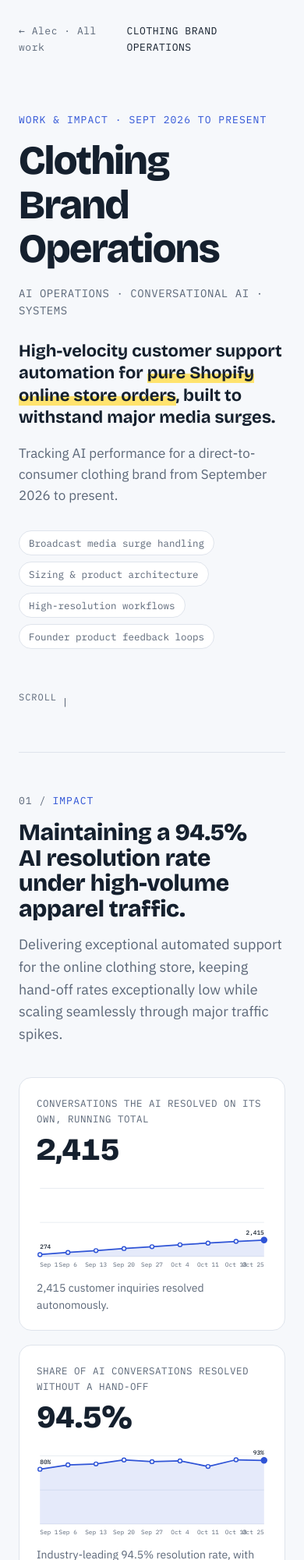
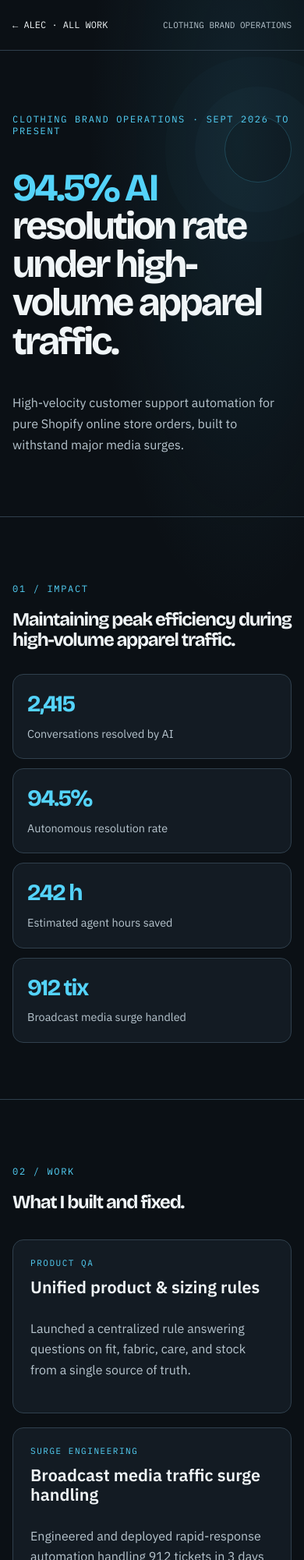
Before and after one commit to alev-collab/alev-collab.github.io, a plain HTML site: page clothing-brand/index.html in a window 390 px wide. Shown: the top 2000 px of the page at 78% size. Drawn offline with nearby package versions, Linux system fonts and the light colour scheme.

Commit message:
Update index.html

```diff
--- a/clothing-brand/index.html
+++ b/clothing-brand/index.html
@@ -3,236 +3,123 @@
 <head>
 <meta charset="utf-8">
 <meta name="viewport" content="width=device-width, initial-scale=1, viewport-fit=cover">
-<title>Clothing Brand Operations · AI Systems</title>
-<meta name="description" content="The impact of AI Operations for a direct-to-consumer clothing brand from Sept 2026 to present.">
+<meta name="description" content="Clothing brand AI operations portfolio and case study.">
+<title>Clothing Brand Operations · Alec</title>
 <link rel="preconnect" href="https://fonts.googleapis.com">
-<link rel="stylesheet" href="https://fonts.googleapis.com/css2?family=Bricolage+Grotesque:opsz,wght@12..96,500;12..96,700;12..96,800&family=IBM+Plex+Sans:wght@400;500;600&family=IBM+Plex+Mono:wght@400;500&display=swap">
-<link rel="stylesheet" href="../assets/site.css">
+<link href="https://fonts.googleapis.com/css2?family=Bricolage+Grotesque:opsz,wght@12..96,500;12..96,700;12..96,800&amp;family=IBM+Plex+Sans:wght@400;500;600&amp;family=IBM+Plex+Mono:wght@400;500;600&amp;display=swap" rel="stylesheet">
+<style>
+  :root { --bg:#0b1015; --surface:#131b23; --border:#30404d; --text:#f0f5f7; --muted:#b7c5ce; --accent:#54d3fa; }
+  *, *::before, *::after { box-sizing:border-box; }
+  html { scroll-behavior:smooth; }
+  body { margin:0; width:100%; min-width:0; color:var(--text); font-family:"IBM Plex Sans",sans-serif; background:var(--bg); }
+  .site-shell { width:100%; overflow-x:clip; background:radial-gradient(ellipse 65% 35% at 78% 8%,rgba(54,150,182,.14),transparent 75%),var(--bg); }
+  .site-inner { width:min(100% - 40px,1180px); margin-inline:auto; }
+  .display { font-family:"Bricolage Grotesque",sans-serif; letter-spacing:-.055em; }
+  .mono { font-family:"IBM Plex Mono",monospace; }
+  .topline { border-bottom:1px solid var(--border); }
+  .topline-inner { min-height:70px; display:flex; justify-content:space-between; align-items:center; gap:16px; }
+  .eyebrow { font-family:"IBM Plex Mono",monospace; letter-spacing:.14em; text-transform:uppercase; }
+  .hero { padding:clamp(68px,10vw,142px) 0 clamp(62px,8vw,110px); position:relative; }
+  .hero::after { content:""; position:absolute; right:0; top:14%; width:clamp(80px,22vw,300px); aspect-ratio:1; border:1px solid rgba(84,211,250,.22); border-radius:50%; box-shadow:0 0 0 38px rgba(84,211,250,.025),0 0 0 76px rgba(84,211,250,.018); pointer-events:none; }
+  .hero-copy { position:relative; z-index:1; max-width:960px; }
+  .hero h1 { max-width:940px; font-size:clamp(3.1rem,7.4vw,7rem); line-height:.99; }
+  .hero h1::first-line { color:var(--accent); }
+  .hero-description { max-width:650px; line-height:1.7; }
+  .action-row { display:flex; flex-wrap:wrap; gap:12px; }
+  .action { min-height:50px; padding:13px 20px; display:inline-flex; align-items:center; justify-content:center; text-align:center; border-radius:8px; text-decoration:none; font-weight:600; transition:transform .2s ease,background-color .2s ease,border-color .2s ease; }
+  .action:hover { transform:translateY(-2px); }
+  .action-primary { background:var(--accent); color:#071117; }
+  .action-secondary { border:1px solid #678091; color:var(--text); background:rgba(19,27,35,.7); }
+  a:focus-visible { outline:3px solid #ffdb78; outline-offset:4px; border-radius:5px; }
+  .section { padding:clamp(72px,9vw,118px) 0; border-top:1px solid var(--border); }
+  .section-heading { max-width:780px; line-height:1.08; }
+  .section-lead { max-width:720px; line-height:1.7; }
+  .proof-grid { display:grid; grid-template-columns:repeat(4,minmax(0,1fr)); gap:12px; margin-top:30px; }
+  .proof-card,.project-card { min-width:0; border:1px solid var(--border); background:var(--surface); border-radius:14px; }
+  .proof-card { padding:23px 18px 21px; display:flex; flex-direction:column; gap:12px; }
+  .metric-number { font-family:"Bricolage Grotesque",sans-serif; font-size:clamp(1.85rem,3vw,2.8rem); font-weight:700; line-height:1; letter-spacing:-.055em; white-space:nowrap; color:var(--accent); }
+  .metric-label { line-height:1.5; color:var(--muted); font-size:0.9rem; }
+  .project-grid { display:grid; grid-template-columns:repeat(2,minmax(0,1fr)); gap:18px; margin-top:34px; }
+  .project-card { display:flex; flex-direction:column; padding:clamp(22px,3vw,32px); }
+  .project-card h3 { line-height:1.13; font-size:1.35rem; margin-top:12px; margin-bottom:12px; }
+  .project-card p { line-height:1.65; color:var(--muted); margin-bottom:20px; }
+  .footer { padding:42px 0; border-top:1px solid var(--border); color:var(--muted); }
+  @media (max-width:1000px) {
+    .proof-grid { grid-template-columns:repeat(2,minmax(0,1fr)); }
+  }
+  @media (max-width:700px) {
+    .site-inner { width:min(100% - 32px,1180px); }
+    .topline-inner { min-height:64px; }
+    .proof-grid, .project-grid { grid-template-columns:1fr; }
+  }
+</style>
 </head>
 <body>
-<div class="wrap">
-<nav class="topnav"><a href="../">← Alec · All work</a><span>CLOTHING BRAND OPERATIONS</span></nav>
-
-<!-- HERO -->
-<header class="hero">
-  <div>
-    <div class="eyebrow">Work &amp; impact · Sept 2026 to present</div>
-    <h1>Clothing Brand Operations</h1>
-    <div class="role">AI OPERATIONS · CONVERSATIONAL AI · SYSTEMS</div>
-    <p class="thesis">High-velocity customer support automation for <span class="hl">pure Shopify online store orders</span>, built to withstand major media surges.</p>
-    <p class="context">Tracking AI performance for a direct-to-consumer clothing brand from September 2026 to present.</p>
-    <div class="chips">
-      <span class="chip">Broadcast media surge handling</span>
-      <span class="chip">Sizing &amp; product architecture</span>
-      <span class="chip">High-resolution workflows</span>
-      <span class="chip">Founder product feedback loops</span>
-    </div>
-    <div class="cue" aria-hidden="true">SCROLL</div>
+<div class="site-shell">
+  <header class="topline">
+    <div class="site-inner topline-inner">
+      <a href="../" class="mono" style="color:var(--text); text-decoration:none; font-size:12px;">← ALEC · ALL WORK</a>
+      <span class="mono" style="color:var(--muted); font-size:11px;">CLOTHING BRAND OPERATIONS</span>
     </div>
   </header>
-
-<!-- IMPACT -->
-<section id="impact">
-  <div class="eyebrow">Impact</div>
-  <h2>Maintaining a 94.5% AI resolution rate under high-volume apparel traffic.</h2>
-  <p class="lead">Delivering exceptional automated support for the online clothing store, keeping hand-off rates exceptionally low while scaling seamlessly through major traffic spikes.</p>
-
-  <div class="ledger">
-    <div class="metric chart" data-series="274,588,868,1171,1439,1720,1965,2214,2415" data-labels="Sep 1,Sep 6,Sep 13,Sep 20,Sep 27,Oct 4,Oct 11,Oct 18,Oct 25" data-fmt="int">
-      <div class="k">Conversations the AI resolved on its own, running total</div>
-      <div class="big"><span class="count" data-to="2415" data-suffix="">2,415</span></div>
-      <div class="plot" role="img" aria-label="Running total of AI-resolved conversations from 274 to 2,415"></div>
-      <p class="ctx">2,415 customer inquiries resolved autonomously.</p>
-    </div>
-
-    <div class="metric chart" data-series="80.4,86.8,88.2,94.0,91.5,92.6,84.5,94.3,93.4" data-labels="Sep 1,Sep 6,Sep 13,Sep 20,Sep 27,Oct 4,Oct 11,Oct 18,Oct 25" data-fmt="pct">
-      <div class="k">Share of AI conversations resolved without a hand-off</div>
-      <div class="big"><span class="count" data-to="94.5" data-dec="1" data-suffix="%">94.5%</span></div>
-      <div class="plot" role="img" aria-label="Consistent high resolution rate averaging 94.5%"></div>
-      <p class="ctx">Industry-leading 94.5% resolution rate, with hand-offs holding steady at roughly 5%.</p>
-    </div>
-
-    <div class="metric">
-      <div class="k">Agent hours saved</div>
-      <div class="big"><span class="count" data-to="242" data-suffix=" h">242 h</span></div>
-      <p class="ctx">Approximately 30 full shifts of agent work saved.</p>
-    </div>
-
-    <div class="metric">
-      <div class="k">Media Surge Handled</div>
-      <div class="big"><span class="count" data-to="912" data-suffix=" tix">912 tix</span></div>
-      <p class="ctx">Processed 912 tickets in 3 days in November, with the AI resolving ~92% autonomously.</p>
-    </div>
-  </div>
-
-  <div class="strip">
-    <div class="metric"><div class="k">Total Tickets Created</div><div class="big"><span class="count" data-to="3312">3,312</span></div></div>
-    <div class="metric"><div class="k">System Emails Auto-Closed</div><div class="big"><span class="count" data-to="38">38</span></div></div>
-    <div class="metric"><div class="k">CSAT (Limited Ratings)</div><div class="big"><span class="count" data-to="85.7" data-dec="1" data-suffix="%">85.7%</span></div></div>
-  </div>
-  <p class="footnote">Source: Commslayer reports. Hours saved = AI-resolved conversations × 6 minutes.</p>
-</section>
-
-<!-- HOW I WORK -->
-<section id="how">
-  <div class="eyebrow">How I work</div>
-  <h2>Architecting robust apparel workflows for high-volume retail surges.</h2>
-  <div class="how">
-    <div class="how-item"><h3>Unified product intelligence</h3><p>Consolidated sizing, fit, care, fabric, and stock inquiries into a single comprehensive ruleset.</p></div>
-    <div class="how-item"><h3>Smart order logic</h3><p>Configured intelligent order tracking flows to automatically detect shipping delays and stalled carrier updates, routing shipments down proactive resolution path.</p></div>
-    <div class="how-item"><h3>Founder feedback loops</h3><p>Structured product request logging directly for founders, correcting apparel sizing and v-neck inquiries.</p></div>
-    <div class="how-item"><h3>Surge-ready infrastructure</h3><p>Designed and deployed high-capacity automation rules capable of absorbing hundreds of concurrent tickets during national TV broadcasts.</p></div>
+  <main>
+    <section class="hero site-inner" aria-labelledby="hero-title">
+      <div class="hero-copy">
+        <p class="eyebrow mb-7" style="color:var(--accent); font-size:12px;">CLOTHING BRAND OPERATIONS · SEPT 2026 TO PRESENT</p>
+        <h1 id="hero-title" class="display font-extrabold mb-7">94.5% AI resolution rate under high-volume apparel traffic.</h1>
+        <p class="hero-description mb-8" style="color:var(--muted);">High-velocity customer support automation for pure Shopify online store orders, built to withstand major media surges.</p>
       </div>
     </section>
 
-<!-- WORK -->
-<section id="work">
-  <div class="eyebrow">Selected work</div>
-  <h2>What I built and fixed.</h2>
-  <div class="work">
-    <article class="card">
-      <span class="tag">Product QA</span>
-      <h3>Unified product &amp; sizing rules</h3>
-      <p>Launched a centralized rule answering questions on fit, fabric, care, and stock from a single source of truth (live Oct 30).</p>
-      <div class="out">Instant, accurate customer guidance across apparel collections.</div>
+    <section class="section" aria-labelledby="proof-title">
+      <div class="site-inner">
+        <p class="eyebrow mb-3" style="color:var(--accent); font-size:12px;">01 / IMPACT</p>
+        <h2 id="proof-title" class="display section-heading font-bold" style="font-size:24px;">Maintaining peak efficiency during high-volume apparel traffic.</h2>
+        <div class="proof-grid">
+          <article class="proof-card">
+            <span class="metric-number">2,415</span>
+            <span class="metric-label">Conversations resolved by AI</span>
           </article>
-
-    <article class="card">
-      <span class="tag">Surge engineering</span>
-      <h3>Broadcast media traffic surge handling</h3>
-      <p>Engineered and deployed rapid-response automation handling 912 tickets in 3 days during November, achieving a ~92% autonomous resolution rate.</p>
-      <div class="out">Zero backlog build-up during peak media exposure.</div>
+          <article class="proof-card">
+            <span class="metric-number">94.5%</span>
+            <span class="metric-label">Autonomous resolution rate</span>
           </article>
-
-    <article class="card">
-      <span class="tag">Founder reporting</span>
-      <h3>Structured product request logging</h3>
-      <p>Eliminated flat dead-ends on unavailable items by routing structured product preference data straight to the founders.</p>
-      <div class="out">Actionable inventory insights derived directly from support traffic.</div>
+          <article class="proof-card">
+            <span class="metric-number">242 h</span>
+            <span class="metric-label">Estimated agent hours saved</span>
           </article>
-
-    <article class="card">
-      <span class="tag">Exception routing</span>
-      <h3>Automated shipment triage</h3>
-      <p>Built automated triage protocols to intercept stalled shipments and route customer inquiries down proactive resolution paths.</p>
-      <div class="out">Streamlined tracking updates and faster automated resolution for delivery exceptions.</div>
+          <article class="proof-card">
+            <span class="metric-number">912 tix</span>
+            <span class="metric-label">Broadcast media surge handled</span>
           </article>
-
-    <article class="card">
-      <span class="tag">Notification triage</span>
-      <h3>Queue noise filtration</h3>
-      <p>Implemented automated filters to isolate system-generated alerts and no-reply emails, keeping support queues clean and organized.</p>
-      <div class="out">Eliminated clutter and ensured support focus remains entirely on active customer inquiries.</div>
-    </article>
-
-    <article class="card">
-      <span class="tag">Multi-channel consolidation</span>
-      <h3>Unified support flow architecture</h3>
-      <p>Consolidated fractured support rules across chat and email into streamlined terminal states.</p>
-      <div class="out">Eliminated duplicate ticket creation and ensured consistent automated routing.</div>
-    </article>
+        </div>
       </div>
     </section>
 
-<!-- TIMELINE -->
-<section id="journey">
-  <div class="eyebrow">Journey</div>
-  <h2>Growth and surge execution.</h2>
-  <div class="tl">
-    <div class="step"><div class="when">SEPTEMBER &amp; OCTOBER</div><h3>High-Efficiency Baseline</h3><p>Maintained a stellar ~94.5% autonomous resolution rate, auto-closing system notifications and streamlining product knowledge bases.</p></div>
-    <div class="step"><div class="when">NOVEMBER &amp; ONWARDS</div><h3>Broadcast Surge Execution</h3><p>Deployed rapid-response core rules just in time to absorb over 900 broadcast-driven tickets with 92% automation success.</p></div>
+    <section class="section" aria-labelledby="work-title">
+      <div class="site-inner">
+        <p class="eyebrow mb-3" style="color:var(--accent); font-size:12px;">02 / WORK</p>
+        <h2 id="work-title" class="display section-heading font-bold" style="font-size:24px;">What I built and fixed.</h2>
+        <div class="project-grid">
+          <article class="project-card">
+            <span class="eyebrow" style="color:var(--accent); font-size:11px;">PRODUCT QA</span>
+            <h3>Unified product &amp; sizing rules</h3>
+            <p>Launched a centralized rule answering questions on fit, fabric, care, and stock from a single source of truth.</p>
+          </article>
+          <article class="project-card">
+            <span class="eyebrow" style="color:var(--accent); font-size:11px;">SURGE ENGINEERING</span>
+            <h3>Broadcast media traffic surge handling</h3>
+            <p>Engineered and deployed rapid-response automation handling 912 tickets in 3 days during November peaks.</p>
+          </article>
+        </div>
       </div>
     </section>
-
-<footer class="close">
-  <p>Scaling high-end apparel support through intelligent automation.</p>
-  <p class="sub">Clothing Brand Operations · Sept 2026 to present</p>
+  </main>
+  <footer class="footer">
+    <div class="site-inner">
+      <p style="font-size:14px;">Clothing Brand Operations · Sept 2026 to present</p>
+    </div>
   </footer>
-
 </div>
-
-<script>
-(function(){
-  var NS='http://www.w3.org/2000/svg';
-  function el(n,a){var e=document.createElementNS(NS,n);for(var k in a)e.setAttribute(k,a[k]);return e;}
-  function fmtV(v,f){return f==='pct'?(Math.round(v)+'%'):Math.round(v).toLocaleString('en-US');}
-  document.querySelectorAll('.chart').forEach(function(c){
-    var ys=c.dataset.series.split(',').map(Number), xs=c.dataset.labels.split(','), f=c.dataset.fmt;
-    var W=420,H=170,pl=6,pr=6,pt=22,pb=24, max=Math.max.apply(null,ys);
-    var top=f==='pct'?Math.ceil(max/20)*20:Math.ceil(max/10000)*10000;
-    var X=function(i){return pl+i*(W-pl-pr)/(ys.length-1)}, Y=function(v){return pt+(1-v/top)*(H-pt-pb)};
-    var svg=el('svg',{viewBox:'0 0 '+W+' '+H,'aria-hidden':'true'});
-    [0,.5,1].forEach(function(t){svg.appendChild(el('line',{'class':'grid',x1:pl,x2:W-pr,y1:Y(top*t),y2:Y(top*t)}));});
-    var d=ys.map(function(v,i){return (i?'L':'M')+X(i).toFixed(1)+' '+Y(v).toFixed(1)}).join(' ');
-    svg.appendChild(el('path',{'class':'area',d:d+' L'+X(ys.length-1)+' '+Y(0)+' L'+X(0)+' '+Y(0)+' Z'}));
-    var ln=el('path',{'class':'ln',d:d}); svg.appendChild(ln);
-    ys.forEach(function(v,i){
-      var last=i===ys.length-1, first=i===0;
-      var g=el('circle',{'class':'pt'+(last?' end':''),cx:X(i),cy:Y(v),r:last?5:3.5});
-      var t=el('title',{}); t.textContent=xs[i]+': '+fmtV(v,f); g.appendChild(t); svg.appendChild(g);
-      var lx=el('text',{x:X(i),y:H-6,'text-anchor':first?'start':last?'end':'middle'}); lx.textContent=xs[i]; svg.appendChild(lx);
-      if(first||last){var tv=el('text',{class:'v',x:X(i)+(first?0:0),y:Y(v)-10,'text-anchor':first?'start':'end'}); tv.textContent=fmtV(v,f); svg.appendChild(tv);}
-    });
-    c.querySelector('.plot').appendChild(svg);
-    c._ln=ln;
-  });
-
-  var reduce = window.matchMedia && window.matchMedia('(prefers-reduced-motion: reduce)').matches;
-  if (reduce || !('IntersectionObserver' in window)) return;
-  document.documentElement.classList.add('js');
-
-  document.querySelectorAll('section .eyebrow').forEach(function(e, i){
-    var n = document.createElement('span'); n.className = 'num'; n.textContent = '0' + (i + 1) + ' /';
-    e.insertBefore(n, e.firstChild);
-  });
-
-  var bar = document.createElement('div'); bar.className = 'progress'; bar.setAttribute('aria-hidden','true');
-  document.body.appendChild(bar);
-  function prog(){
-    var h = document.documentElement.scrollHeight - innerHeight;
-    bar.style.transform = 'scaleX(' + (h > 0 ? Math.min(1, scrollY / h) : 0) + ')';
-  }
-  addEventListener('scroll', prog, {passive:true}); prog();
-
-  var sel = '.hero .eyebrow, .hero h1, .hero .role, .hero .thesis, .hero .chips, section .eyebrow, section h2, .lead, .metric, .footnote, .how-item, .card, .sample, .step, .close p, .hero .context';
-  var items = Array.prototype.slice.call(document.querySelectorAll(sel));
-  items.forEach(function(el){
-    var sib = Array.prototype.indexOf.call(el.parentNode.children, el);
-    el.style.setProperty('--d', Math.min(sib, 6) * 0.09 + 's');
-    el.classList.add('rv');
-  });
-  var ro = new IntersectionObserver(function(entries){
-    entries.forEach(function(e){ if (e.isIntersecting){ e.target.classList.add('in'); ro.unobserve(e.target); } });
-  }, {threshold: 0.12, rootMargin: '0px 0px -8% 0px'});
-  items.forEach(function(el){ ro.observe(el); });
-
-  var hl = document.querySelectorAll('.hl');
-  setTimeout(function(){ hl.forEach(function(h){ h.classList.add('on'); }); }, 300);
-
-  function fmt(n){ return n.toLocaleString('en-US'); }
-  var io = new IntersectionObserver(function(entries){
-    entries.forEach(function(e){
-      if (!e.isIntersecting) return;
-      io.unobserve(e.target);
-      e.target.querySelectorAll('.count').forEach(function(c){
-        var to = +c.dataset.to, dec = +(c.dataset.dec||0), pre = c.dataset.prefix || '', suf = c.dataset.suffix || '';
-        var t0 = performance.now(), dur = 1300;
-        (function tick(t){
-          var p = Math.min(1, (t - t0) / dur), v = to * (1 - Math.pow(1 - p, 3));
-          c.textContent = pre + (dec ? v.toFixed(dec) : fmt(Math.round(v))) + suf;
-          if (p < 1) requestAnimationFrame(tick);
-        })(t0);
-      });
-      var ln = e.target._ln;
-      if (ln){
-        var len = ln.getTotalLength(), ch = e.target;
-        ln.style.transition = 'none'; ln.style.strokeDasharray = len; ln.style.strokeDashoffset = len; ch.classList.add('pre');
-        requestAnimationFrame(function(){ requestAnimationFrame(function(){ ln.style.transition = ''; ln.style.strokeDashoffset = 0; ch.classList.remove('pre'); }); });
-      }
-    });
-  }, {threshold: 0.35});
-  document.querySelectorAll('.metric').forEach(function(m){ io.observe(m); });
-})();
-</script>
 </body>
 </html>
```
Lines whose indentation alone changed are shown as unchanged.
